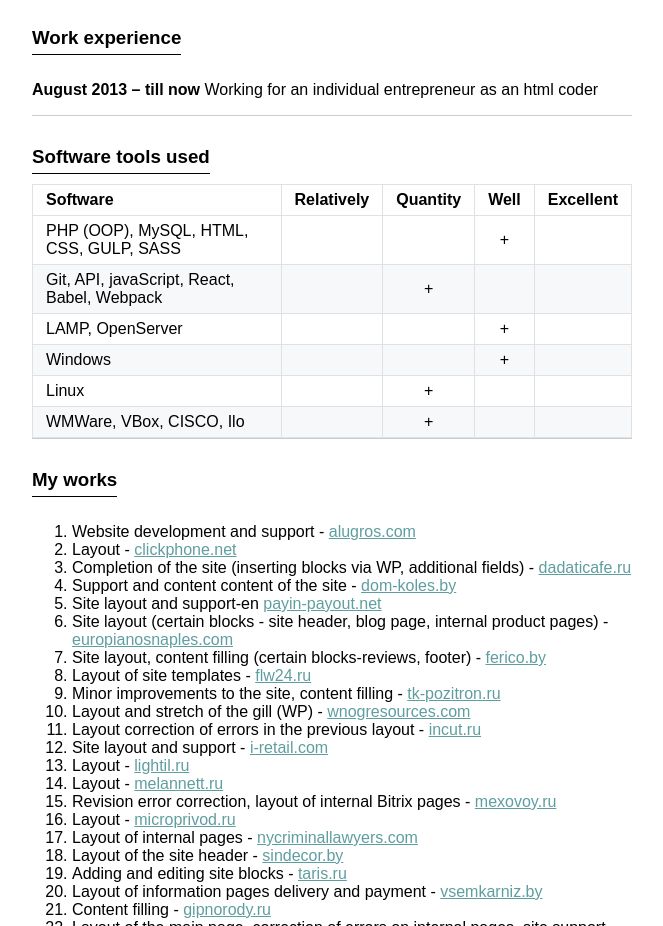
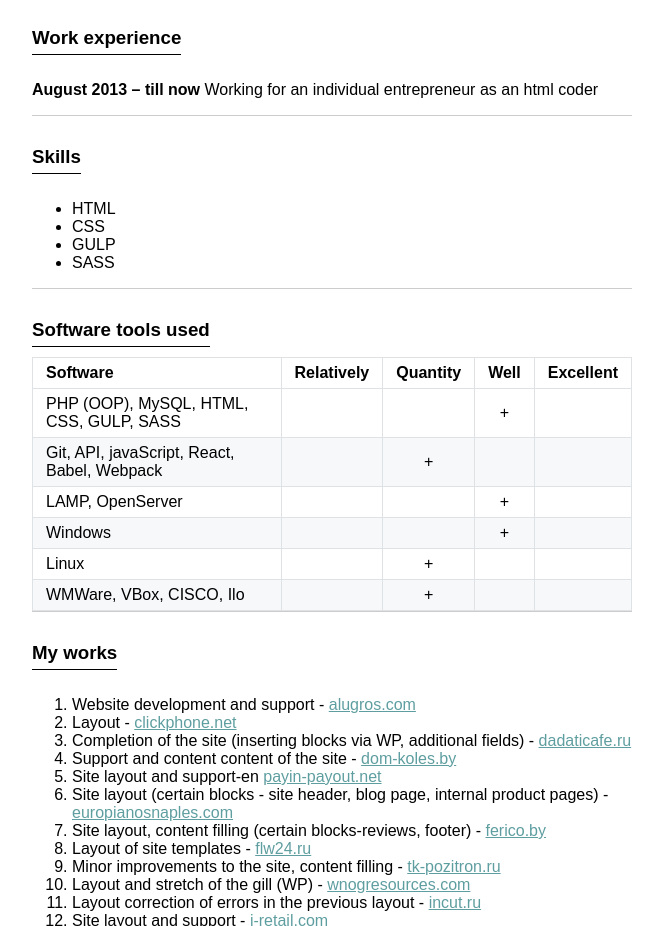
Before and after one commit to Yura-Yushkevich/rsschool-cv, a plain HTML site: page index.html in a window 1280 px wide. Shown: the part 1225-2151 px from the top of the page, without its empty margins (308-971 px from the left). Drawn offline with Linux system fonts and the light colour scheme.

Commit message:
feat: add skills

```diff
--- a/index.html
+++ b/index.html
@@ -55,6 +55,17 @@
             <section><div class="blockItem">
                 <h3 class="blockTitle">Work experience</h3>
                 <p><span class="boldText">August 2013 – till now</span> Working for an individual entrepreneur as an html coder</p>
+            </div>
+            </section>
+
+            <section><div class="blockItem">
+                <h3 class="blockTitle">Skills</h3>
+                <ul>
+                    <li>HTML</li>
+                    <li>CSS</li>
+                    <li>GULP</li>
+                    <li>SASS</li>
+                </ul>
             </div>
             </section>
 
```
